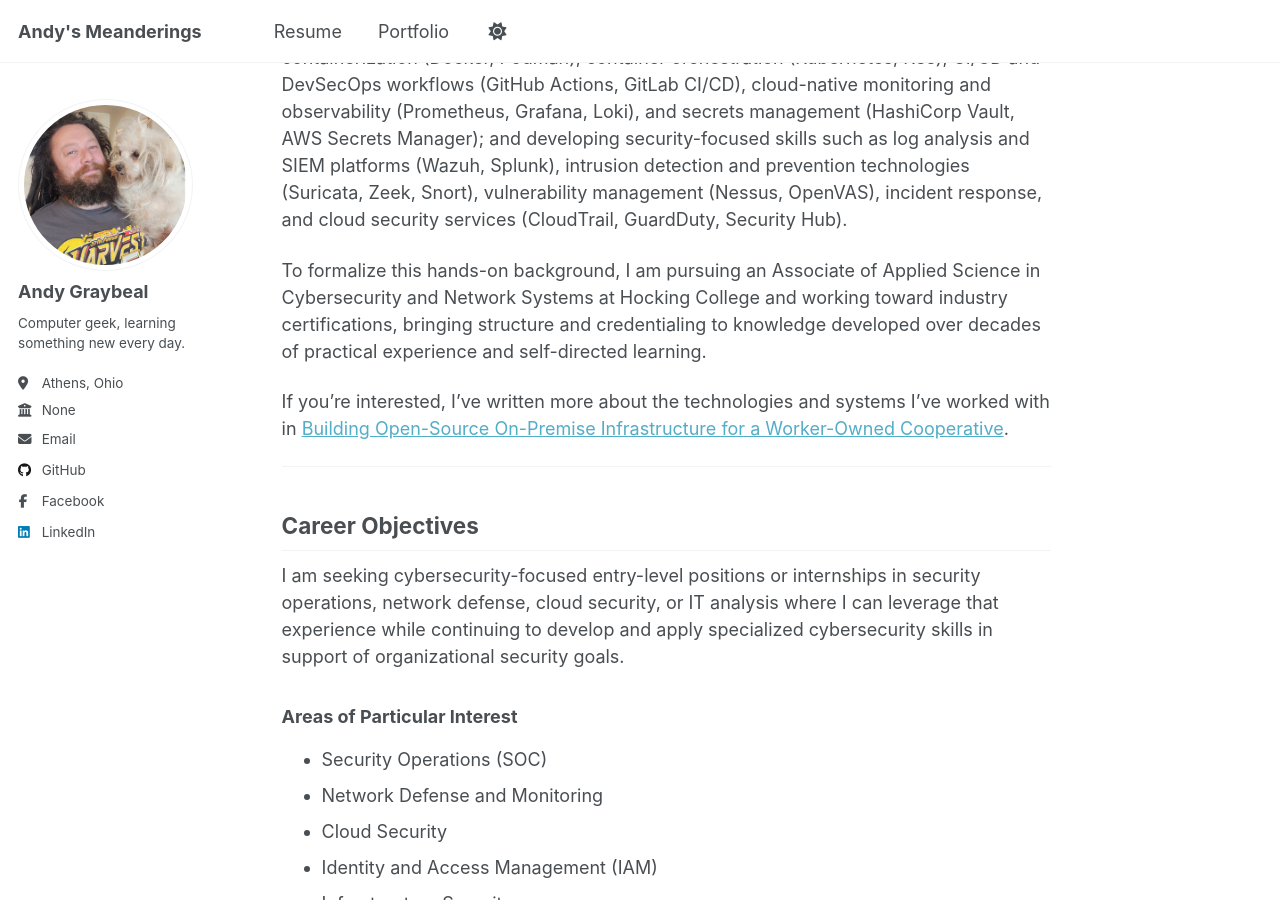
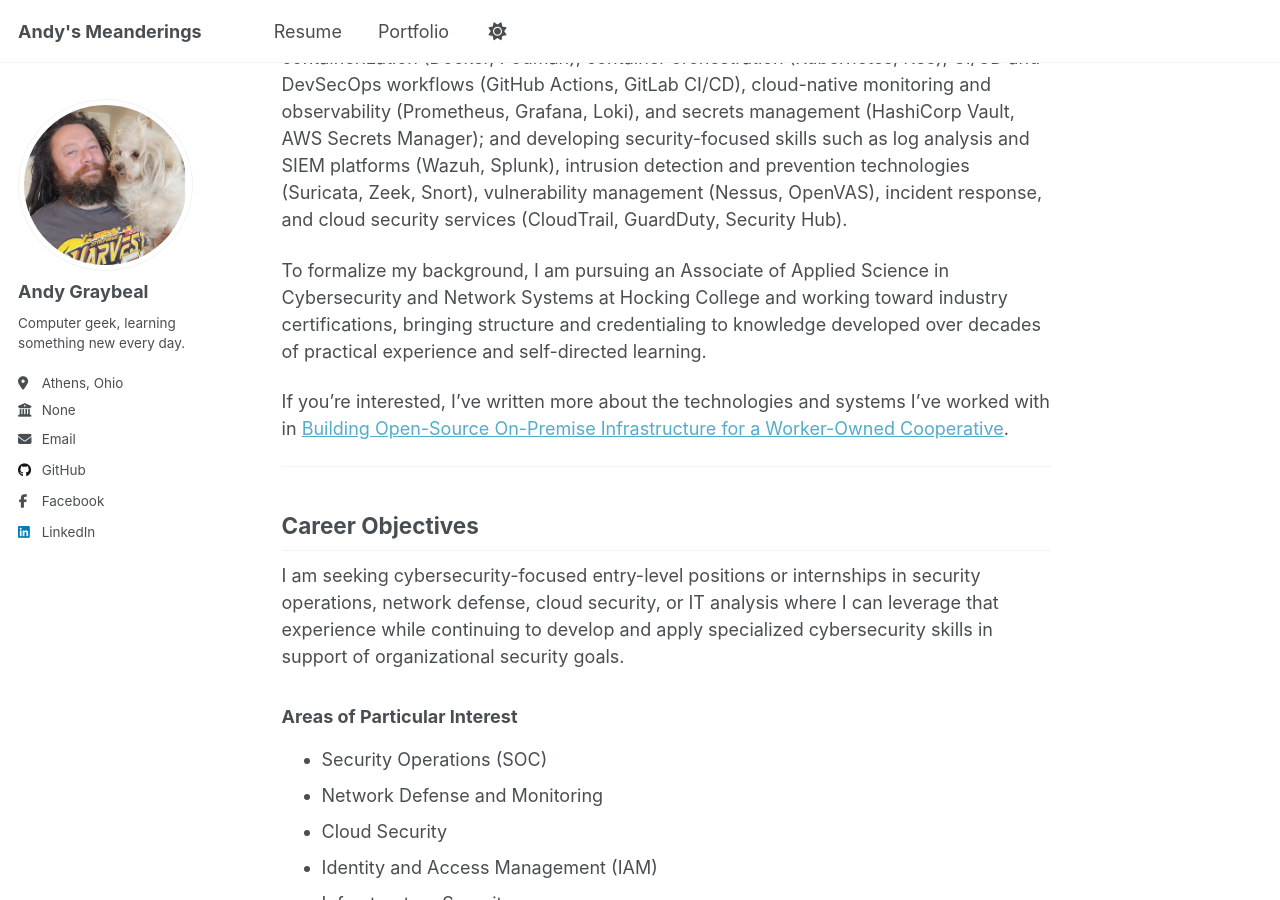
Before and after one commit to andy-graybeal/andy-graybeal.github.io, a Jekyll site: the page built from _pages/about.md, in a window 1280 px wide and 900 px high, scrolled down 699 px. Built offline with Jekyll 4.4.1, drawn with Linux system fonts in a browser that asks for light colours; a script that is not in the unit is left out.

Commit message:
Refine wording in about.md for clarity

```diff
--- a/_pages/about.md
+++ b/_pages/about.md
@@ -64,7 +64,7 @@ My experience has been rooted primarily in on-premises infrastructure, including
 
 I am now actively updating and expanding that on-premises foundation to keep pace with the industry's shift toward cloud and hybrid architectures. This includes learning open-source IAM platforms (Keycloak, FreeIPA, Authentik) and AWS IAM; building skills across the modern infrastructure stack, including Infrastructure as Code (Terraform, OpenTofu, AWS CloudFormation), automation and configuration management (Ansible), containerization (Docker, Podman), container orchestration (Kubernetes, K3s), CI/CD and DevSecOps workflows (GitHub Actions, GitLab CI/CD), cloud-native monitoring and observability (Prometheus, Grafana, Loki), and secrets management (HashiCorp Vault, AWS Secrets Manager); and developing security-focused skills such as log analysis and SIEM platforms (Wazuh, Splunk), intrusion detection and prevention technologies (Suricata, Zeek, Snort), vulnerability management (Nessus, OpenVAS), incident response, and cloud security services (CloudTrail, GuardDuty, Security Hub).
 
-To formalize this hands-on background, I am pursuing an Associate of Applied Science in Cybersecurity and Network Systems at Hocking College and working toward industry certifications, bringing structure and credentialing to knowledge developed over decades of practical experience and self-directed learning.
+To formalize my background, I am pursuing an Associate of Applied Science in Cybersecurity and Network Systems at Hocking College and working toward industry certifications, bringing structure and credentialing to knowledge developed over decades of practical experience and self-directed learning.
 
 If you're interested, I've written more about the technologies and systems I've worked with in [Building Open-Source On-Premise Infrastructure for a Worker-Owned Cooperative](/portfolio/open_source_coop/).
 
```
